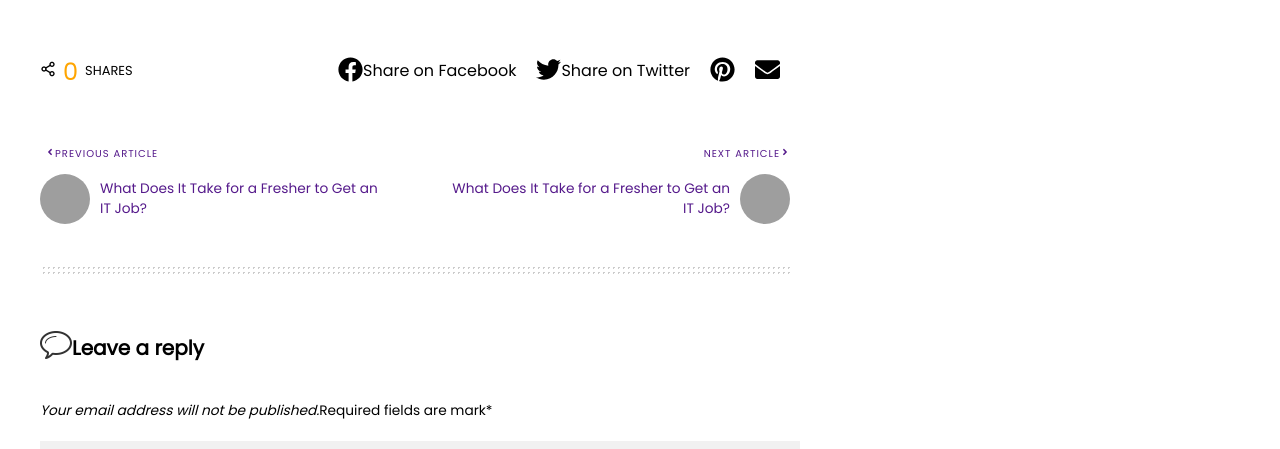
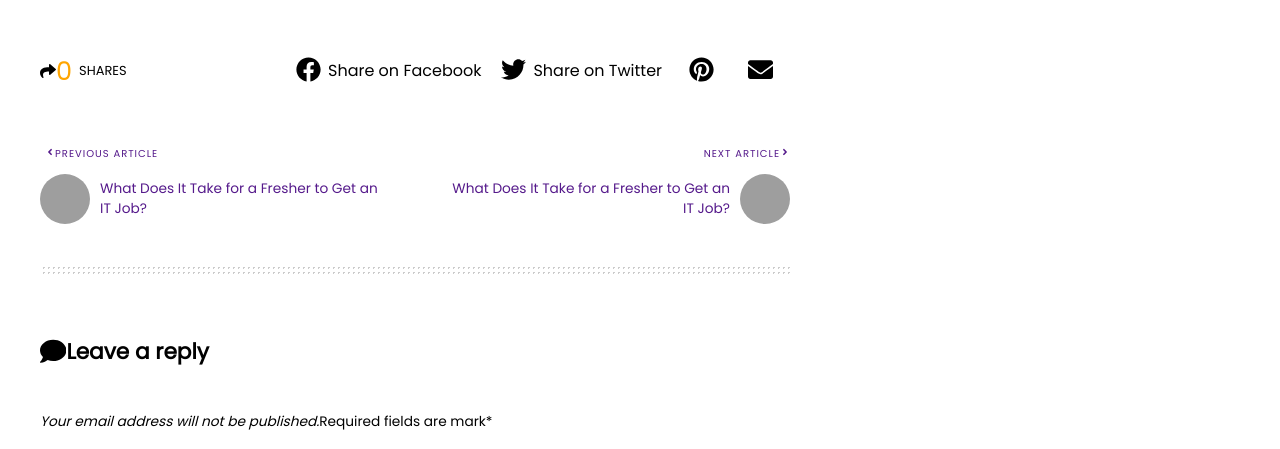
Before and after one commit to Shivangi020/CODEblog, a React (Create React App) app: page / in a window 1280 px wide. Shown: the part 1476-1925 px from the top of the page. Built offline with nearby package versions, Linux system fonts and the light colour scheme; grey boxes are pictures that could not be loaded.

Commit message:
changing icons

```diff
--- a/src/Components/Card/Card.css
+++ b/src/Components/Card/Card.css
@@ -21,10 +21,26 @@
     overflow: hidden;
     margin-bottom: 50px;
     padding-top: 35px;
-    background-image: linear-gradient(to right, rgba(0, 0, 0, .025) 66.666%,rgba(255, 255, 255, 0) 0%);
+    /* background-image: linear-gradient(to right, rgba(0, 0, 0, .025) 66.666%,rgba(255, 255, 255, 0) 0%);
     background-position: top;
     background-size: 27px 7px;
-    background-repeat: repeat-x;
+    background-repeat: repeat-x; */
+}
+
+.post::before{
+    position: absolute;
+    top:0;
+    left:0;
+    display: block;
+    width:100%;
+    height: 10px;
+    background-color: transparent;
+    background-image: radial-gradient(currentColor 1px, transparent 1px);
+    background-position: 1px 1px;
+    background-size: 5px 5px;
+    content:"";
+    opacity: .2;
+
 }
 .cards {
     margin: 0 auto ;
--- a/src/Components/comment/comment.css
+++ b/src/Components/comment/comment.css
@@ -128,8 +128,9 @@ h4{
     margin-top: 40px;
     padding-top: 45px;
 }
-.comment_box_header::before{
-    content: url(../../images/bubble-32.png);
+.reply_icon{
+padding-right: px;
+font-size: 1.65rem;
 }
 .comment_box_header{
     display: flex;
@@ -144,9 +145,10 @@ h4{
 }
 .comment_box_header h4{
     margin-right: 7px;
+    display: flex;
 }
 .reply{
-font-size: 1.25rem;
+font-size: 1.35rem;
 line-height: 1.25;
 }
 
--- a/src/Components/comment/comment.js
+++ b/src/Components/comment/comment.js
@@ -3,6 +3,8 @@ import "./comment.css"
 import image from "../../images/image.jpg";
 import { FaAngleLeft} from 'react-icons/fa';
 import { FaAngleRight} from 'react-icons/fa';
+import { FaComment} from 'react-icons/fa';
+
 /**
 * @author
 * @function Comment
@@ -45,7 +47,7 @@ const Comment
      <aside className="comment_box">
          <div className="comment_box_header clearfix">
              <h4 className="reply">
-                 <i className="reply_icon"></i>
+                 <i ><FaComment className="reply_icon"/></i>
                  Leave a reply
              </h4>
          </div>
--- a/src/Components/main/main.css
+++ b/src/Components/main/main.css
@@ -240,12 +240,12 @@ opacity: .2;
     flex-flow:row nowrap;
 }
 .share_tab::before{
-    content: url("../../images/share.webp");
+    /* content: url("../../images/share.webp"); */
     margin-right: 7px;
 }
 .share_no{
     color: orange;
-    font-size: 1.5rem;
+    font-size: 1.6rem;
 }
 .share{
     margin-left: 7px;
@@ -278,16 +278,16 @@ opacity: .2;
 .social_media_cot i{
     font-size: 25px;
 }
-.facebook::before{
-/* content: url(../../images/facebook.png); */
+.facebook{
+
 padding-right: 7px;
 }
-.twitter::before{
-    /* content: url(../../images/twitter.png); */
+.twitter{
+
     padding-right: 7px;
 }
-.pinterest::before{
-    /* content: url(../../images/pinteres.webp); */
+.pinterest{
+
     padding-right: 7px;
     padding-left: 7px;
 }
@@ -295,8 +295,8 @@ padding-right: 7px;
     display: none;
 }
 
-.mail::before{
-    /* content: url(../../images/maill.webp); */
+.mail{
+
     padding-right: 7px;
     padding-left: 7px;
 }
--- a/src/Components/main/main.js
+++ b/src/Components/main/main.js
@@ -2,13 +2,13 @@ import React from 'react'
 import "./main.css"
 import image from "../../images/image.jpg";
 import Comment from "../comment/comment";
-import { FaFacebook } from 'react-icons/fa';
+import { FaFacebook, FaShare } from 'react-icons/fa';
 import { FaTwitter} from 'react-icons/fa';
 import { FaPinterest } from 'react-icons/fa';
 import { FaTag} from 'react-icons/fa';
 import { FaEdit} from 'react-icons/fa';
 import { FaEnvelope} from 'react-icons/fa';
-import { FaSearch} from 'react-icons/fa';
+import { FaComment} from 'react-icons/fa';
 // import article from "./article"
 /**
 * @author
@@ -73,7 +73,7 @@ He came to know about Career Camp through his friend who suggested he appear for
      </div>
      {/* social media div */}
      <aside className="social_media_cot">
-     <div className="share_tab">
+     <div className="share_tab"><FaShare/>
          <span className="share_no">0</span>
          <span className="share">Shares</span>
      </div>
@@ -96,7 +96,12 @@ He came to know about Career Camp through his friend who suggested he appear for
          </a>
      </div>
      </aside>
+     {/* comment box here */}
      <Comment/>
+
+     {/* comment box */}
+
+
      </div>
      {/* main container end here */}
      <div className="recent_container">
```
